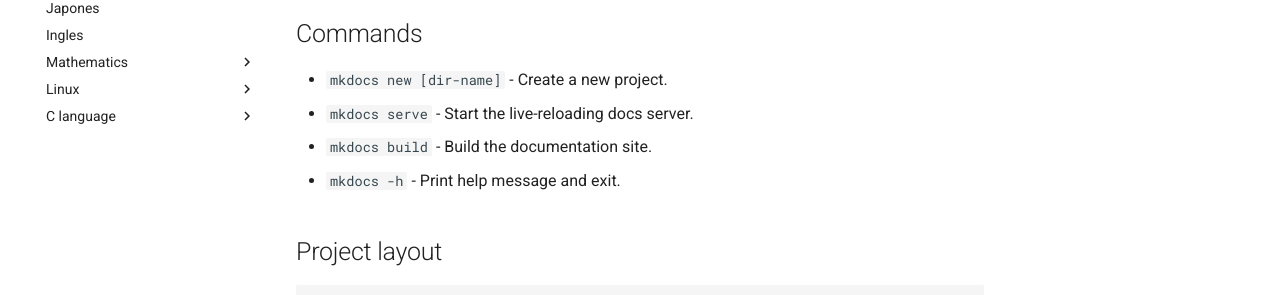
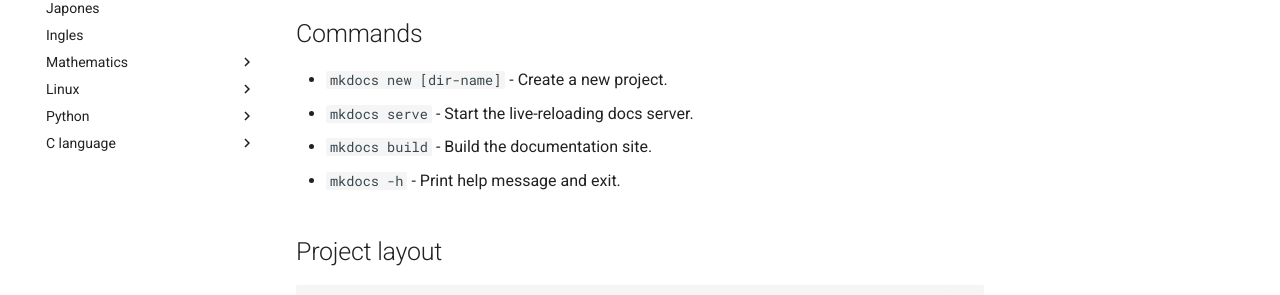
Before and after one commit to NagaoVictor/nagao-engineering, an MkDocs documentation site: the page built from docs/index.md, in a window 1280 px wide. Shown: the part 229-524 px from the top of the page. Built offline with MkDocs 1.6.1 and Material for MkDocs 9.7.7, drawn with Linux system fonts in a browser that asks for light colours.

Commit message:
Update mkdocs.yml

```diff
--- a/mkdocs.yml
+++ b/mkdocs.yml
@@ -65,7 +65,8 @@
       - Graficos: mathematics/graficos.md
   - Linux:
       - Linux: dispositivos/linux.md
-
+  - Python:
+      - Programação Orientada à Objetos: python/
   - C language:
       - C Language Medium Level: clang/medium.md
       - C Language Advanced Level: clang/advanced.md
```
